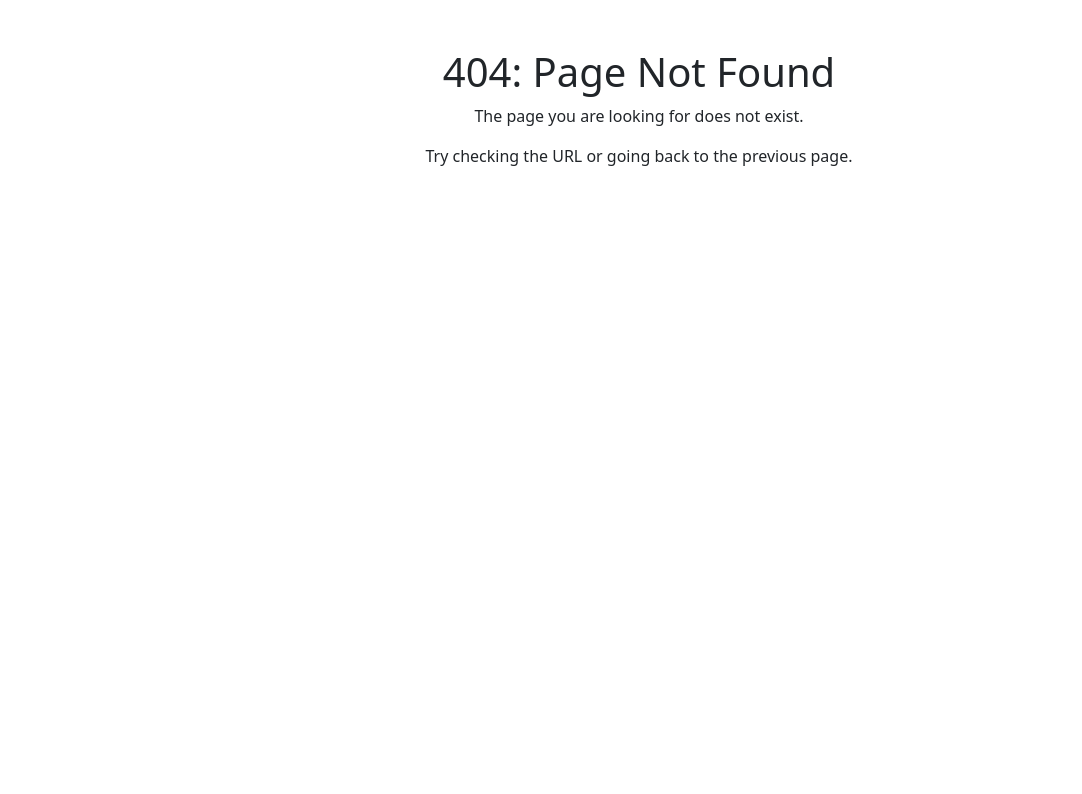
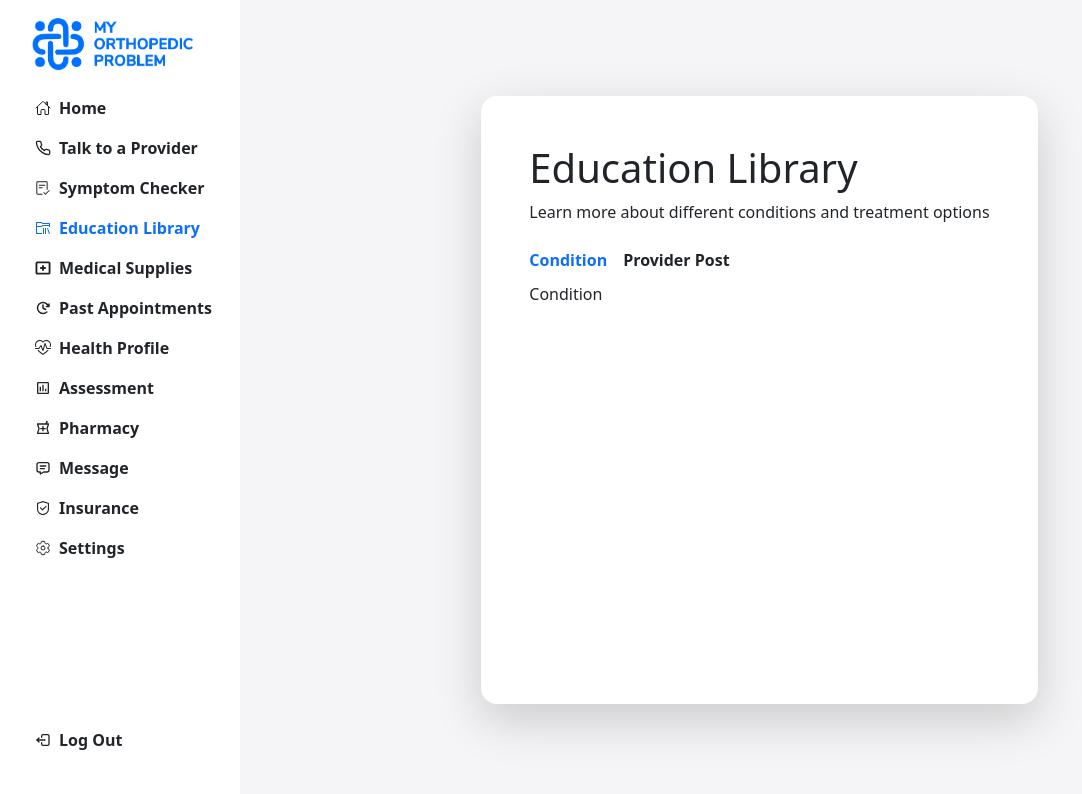
Before and after one commit to NithishCIDC/MOP, a React (Vite) app: page /EducationLibrary in a window 1280 px wide. Before the commit this address had no page. Shown: the top 794 px of the page, without its empty margins (1-1083 px from the left). Built offline with nearby package versions, Linux system fonts and the light colour scheme; sample sign-in values are in the browser's storage.

Commit message:
"Added moment and react-paginate dependencies, updated package-lock.json and package.json, modified App.css, App.tsx, Sidebar.tsx, and Constant.ts files, and added new endpoints to ApiSlice.ts"

```diff
--- a/package.json
+++ b/package.json
@@ -14,11 +14,13 @@
     "@reduxjs/toolkit": "^2.2.7",
     "bootstrap": "^5.3.3",
     "formik": "^2.4.6",
+    "moment": "^2.30.1",
     "react": "^18.3.1",
     "react-bootstrap": "^2.10.4",
     "react-dom": "^18.3.1",
     "react-icon": "^1.0.0",
     "react-icons": "^5.3.0",
+    "react-paginate": "^8.2.0",
     "react-redux": "^9.1.2",
     "react-router-dom": "^6.26.0",
     "sweetalert2": "^11.12.4",
--- a/src/App.css
+++ b/src/App.css
@@ -19,3 +19,11 @@
     font-size: larger;
     cursor: pointer;
 }
+
+.Bg-color {
+    background-color: #F5F5F7;
+}
+
+.success {
+    color: #48C952 !important;
+}
--- a/src/App.tsx
+++ b/src/App.tsx
@@ -5,6 +5,8 @@ import "bootstrap/dist/css/bootstrap.min.css";
 import { BrowserRouter, Routes, Route } from "react-router-dom";
 import NotFound from "./components/not-found/NotFound";
 import { PrivateLogin, PrivateRouter } from "./components/private-Router/PrivateRouter";
+import { EducationLibrary } from "./components/education-library/EducationLibrary";
+import PastAppointments from "./components/past-appointments/PastAppointments";
 
 function App() {
   return (
@@ -16,6 +18,8 @@ function App() {
           </Route>
           <Route element={<PrivateRouter />}>
             <Route path="/Home" element={<Home />} />
+            <Route path="/EducationLibrary" element={<EducationLibrary />} />
+            <Route path="/PastAppointments" element={<PastAppointments />} />
           </Route>
           <Route path="*" element={<NotFound />} />
         </Routes>
--- /dev/null
+++ b/src/components/education-library/Condition.tsx
@@ -0,0 +1,7 @@
+import React from "react";
+
+const Condition: React.FC = () => {
+  return <div>Condition</div>;
+};
+
+export default Condition;
--- /dev/null
+++ b/src/components/education-library/EducationLibrary.tsx
@@ -0,0 +1,43 @@
+import React, { useState } from "react";
+import { Col, Nav, Row } from "react-bootstrap";
+import Sidebar from "../sidebar/Sidebar";
+import Condition from "./Condition";
+import ProviderPost from "./ProviderPost";
+
+export const EducationLibrary: React.FC = () => {
+  const [comp, setComp] = useState("A");
+  return (
+    <div>
+      <Row className="d-flex flex-nowrap m-0 p-0">
+        <Col className="d-flex m-0 me-3">
+          <Sidebar />
+        </Col>
+        <Col className="d-flex flex-fill p-5 Bg-color justify-content-center">
+          <div className="m-5 shadow-lg p-5 rounded-4 bg-white">
+            <div>
+              <h1>Education Library</h1>
+              <p>Learn more about different conditions and treatment options</p>
+            </div>
+            <div className="fw-semibold">
+              <Nav variant="underline" defaultActiveKey="/Condition">
+                <Nav.Item>
+                  <Nav.Link onClick={() => setComp("A")} className={`${comp !== "A" && "text-dark"}`}>
+                    Condition
+                  </Nav.Link>
+                </Nav.Item>
+                <Nav.Item>
+                  <Nav.Link onClick={() => setComp("B")} className={`${comp !== "B" && "text-dark"}`}>
+                    Provider Post
+                  </Nav.Link>
+                </Nav.Item>
+              </Nav>
+            </div>
+            <div>
+              {comp === "A" && <Condition />} {comp === "B" && <ProviderPost />}
+            </div>
+          </div>
+        </Col>
+      </Row>
+    </div>
+  );
+};
--- /dev/null
+++ b/src/components/education-library/ProviderPost.tsx
@@ -0,0 +1,7 @@
+import React from "react";
+
+const ProviderPost: React.FC = () => {
+  return <div>ProviderPost</div>;
+};
+
+export default ProviderPost;
--- /dev/null
+++ b/src/components/past-appointments/PastAppointments.tsx
@@ -0,0 +1,72 @@
+import React, { useEffect } from "react";
+import { Col, Row, Spinner, Table } from "react-bootstrap";
+import Sidebar from "../sidebar/Sidebar";
+import { useGetAppointmentsQuery } from "../../utils/ApiSlice";
+import moment from "moment";
+import { IoCallOutline } from "react-icons/io5";
+import profile from "../../assets/defaultUserMOP.svg";
+
+interface listType {
+  provider: { name: string };
+  appointmentDate: string;
+  appointmentTime: string;
+  contactMode: string;
+  status: string;
+}
+
+const PastAppointments: React.FC = () => {
+  const { data, isLoading } = useGetAppointmentsQuery([]);
+  useEffect(() => {
+    console.log(data);
+  }, [data]);
+
+  return (
+    <div>
+      <Row className="d-flex flex-nowrap m-0 p-0">
+        <Col className="d-flex m-0 me-3">
+          <Sidebar />
+        </Col>
+        <Col className="d-flex flex-fill p-5 Bg-color justify-content-center">
+          <div className="m-5 shadow-lg p-5 rounded-4 bg-white w-100">
+            <h2>Past Appointments</h2>
+            <Table className="mt-4">
+              <thead>
+                <tr className="text-center">
+                  <th className="text-start text-secondary opacity-75">PROVIDER</th>
+                  <th className="text-secondary opacity-75">TYPE</th>
+                  <th className="text-secondary opacity-75">REQUEST DATE & TIME</th>
+                  <th className="text-secondary opacity-75">STATUS</th>
+                </tr>
+              </thead>
+              <tbody>
+                {isLoading ? (
+                  <tr>
+                    <td colSpan={4} className="text-center">
+                      <Spinner animation="border" role="status" />
+                    </td>
+                  </tr>
+                ) : (
+                  data.remoteVisit.docs.map((list: listType, index: number) => (
+                    <tr key={index} className="text-center">
+                      <td className="text-start text-primary d-flex align-items-center gap-2">
+                        <img src={profile} alt="pro" className="img-fluid" width={30} />
+                        {list.provider.name}
+                      </td>
+                      <td>{list.contactMode === "AUDIO" && <IoCallOutline className="text-primary" />}</td>
+                      <td className="fw-semibold text-secondary opacity-75">
+                        {moment(list.appointmentDate).format("DD/MM/YY") + " " + list.appointmentTime}
+                      </td>
+                      <td className="success fw-semibold">{list.status}</td>
+                    </tr>
+                  ))
+                )}
+              </tbody>
+            </Table>
+          </div>
+        </Col>
+      </Row>
+    </div>
+  );
+};
+
+export default PastAppointments;
--- a/src/components/sidebar/Sidebar.tsx
+++ b/src/components/sidebar/Sidebar.tsx
@@ -1,9 +1,13 @@
 import React from "react";
 import logo from "../../assets/logo.png";
-import { Nav } from "react-bootstrap";
 import { navigationLinks } from "../../constant/Constant";
+import { Link } from "react-router-dom";
 
 const Sidebar: React.FC = () => {
+  const isActive = (path: string) => {
+    return window.location.pathname.includes(path) ? "nav-link-active text-decoration-none" : "nav-link";
+  };
+
   return (
     <div className="vh-100 d-flex flex-column">
       <div className="p-3">
@@ -11,21 +15,21 @@ const Sidebar: React.FC = () => {
       </div>
 
       <div className="fw-semibold d-flex flex-column gap-3 text-nowrap ps-4 mt-2">
-        <Nav activeKey="0">
-          {navigationLinks.slice(0, 12).map((link) => (
-            <Nav.Link eventKey={link.eventKey} key={link.eventKey} className="d-flex align-items-center gap-2 ">
-              <link.icon />
+        {navigationLinks.slice(0, 12).map((link) => (
+          <div key={link.path} className="d-flex align-items-center">
+            <Link to={link.path} className={`${isActive(link.path)} d-flex align-items-center`}>
+              <link.icon className="me-2 " />
               {link.label}
-            </Nav.Link>
-          ))}
-        </Nav>
+            </Link>
+          </div>
+        ))}
       </div>
       <div className="ps-4 mt-auto mb-5 fw-semibold">
         {navigationLinks.slice(12).map((link) => (
-          <Nav.Link eventKey={link.eventKey} key={link.eventKey} className="d-flex align-items-center gap-2">
-            <link.icon />
+          <Link to={link.path} key={link.path} className={`${isActive(link.path)} d-flex align-items-center`}>
+            <link.icon className="me-2 " />
             {link.label}
-          </Nav.Link>
+          </Link>
         ))}
       </div>
     </div>
--- a/src/constant/Constant.ts
+++ b/src/constant/Constant.ts
@@ -32,17 +32,17 @@ export const aboutUsItems = [
 ];
 
 export const navigationLinks = [
-  { eventKey: "1", icon: IoHomeOutline, label: "Home" },
-  { eventKey: "2", icon: LuPhone, label: "Talk to a Provider" },
-  { eventKey: "3", icon: GoChecklist, label: "Symptom Checker" },
-  { eventKey: "4", icon: VscFolderLibrary, label: "Education Library" },
-  { eventKey: "5", icon: GiMedicalPackAlt, label: "Medical Supplies" },
-  { eventKey: "6", icon: PiClockClockwiseBold, label: "Past Appointments" },
-  { eventKey: "7", icon: BsHeartPulse, label: "Health Profile" },
-  { eventKey: "8", icon: MdOutlineAssessment, label: "Assessment" },
-  { eventKey: "9", icon: MdOutlineLocalPharmacy, label: "Pharmacy" },
-  { eventKey: "10", icon: TbMessage, label: "Message" },
-  { eventKey: "11", icon: AiOutlineSafety, label: "Insurance" },
-  { eventKey: "12", icon: IoSettingsOutline, label: "Settings" },
-  { eventKey: "13", icon: TbLogout2, label: "Log Out" },
+  { path: "/Home", icon: IoHomeOutline, label: "Home" },
+  { path: "/Provider", icon: LuPhone, label: "Talk to a Provider" },
+  { path: "3", icon: GoChecklist, label: "Symptom Checker" },
+  { path: "/EducationLibrary", icon: VscFolderLibrary, label: "Education Library" },
+  { path: "5", icon: GiMedicalPackAlt, label: "Medical Supplies" },
+  { path: "/PastAppointments", icon: PiClockClockwiseBold, label: "Past Appointments" },
+  { path: "7", icon: BsHeartPulse, label: "Health Profile" },
+  { path: "8", icon: MdOutlineAssessment, label: "Assessment" },
+  { path: "9", icon: MdOutlineLocalPharmacy, label: "Pharmacy" },
+  { path: "10", icon: TbMessage, label: "Message" },
+  { path: "11", icon: AiOutlineSafety, label: "Insurance" },
+  { path: "12", icon: IoSettingsOutline, label: "Settings" },
+  { path: "13", icon: TbLogout2, label: "Log Out" },
 ];
--- a/src/utils/ApiSlice.ts
+++ b/src/utils/ApiSlice.ts
@@ -5,20 +5,16 @@ export const ApiSlice = createApi({
   baseQuery: fetchBaseQuery({
     baseUrl: "https://devapi.myorthopedicproblem.com/v1",
     prepareHeaders: (headers) => {
-      const token = sessionStorage.getItem("token");
+      const token = JSON.parse(sessionStorage.getItem("token") || "");
       if (token) {
         headers.set("Authorization", `Bearer ${token}`);
       }
       return headers;
     },
   }),
+  tagTypes: ["user"],
 
-  tagTypes: ["user"],
   endpoints: (builder) => ({
-    getUser: builder.query({
-      query: () => `/patient/`,
-      providesTags: ["user"],
-    }),
     auth: builder.mutation({
       query: (values) => ({
         url: "/auth/login",
@@ -26,7 +22,17 @@ export const ApiSlice = createApi({
         body: values,
       }),
     }),
+
+    getUser: builder.query({
+      query: () => `/patient/`,
+      providesTags: ["user"],
+    }),
+
+    getAppointments: builder.query({
+      query: () => `/schedule/appointment/list?limit=10&sortBy=createdAt&page=1`,
+      providesTags: ["user"],
+    }),
   }),
 });
 
-export const { useGetUserQuery, useAuthMutation } = ApiSlice;
+export const { useAuthMutation, useGetUserQuery, useGetAppointmentsQuery } = ApiSlice;
```
Also changed, not shown: src/assets/defaultUserMOP.svg (added), src/components/past-appointments/Pagination.tsx (added), 1 other file (tests, documents, lock files or other folders).
